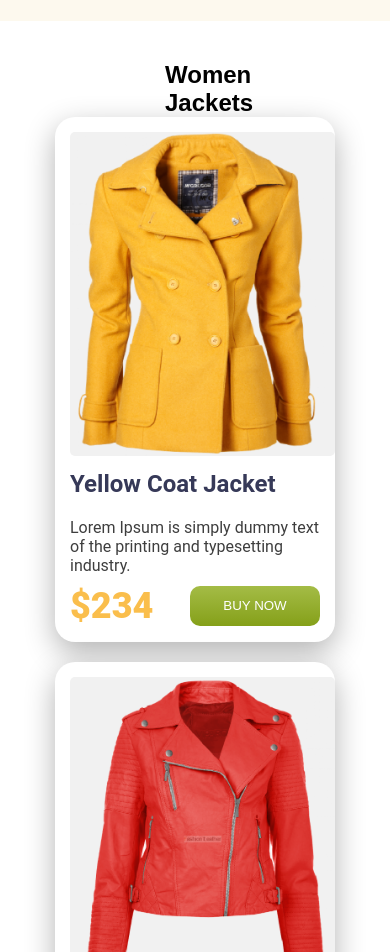
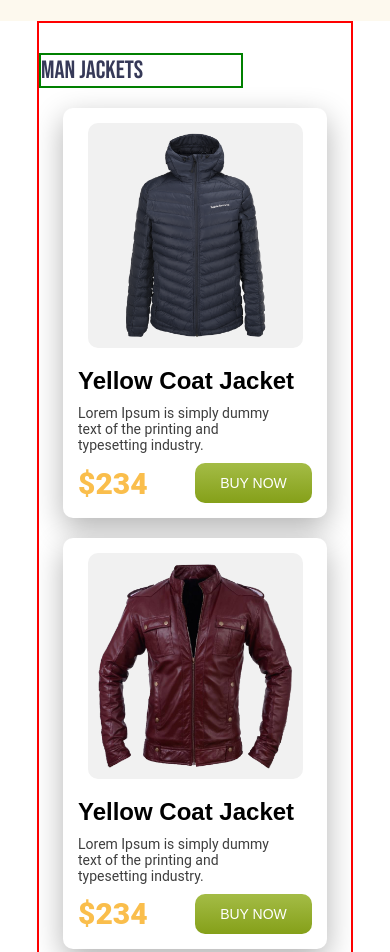
Before and after one commit to Ashraf-2/penguin-shop, a plain HTML site: page index.html in a window 390 px wide. Shown: the part 702-1654 px from the top of the page. Drawn offline with Linux system fonts and the light colour scheme.

Commit message:
added product responsiveness

```diff
--- a/index.html
+++ b/index.html
@@ -37,29 +37,32 @@
 
     <main>
         <section class="jecket-category">
-            <h1>Women Jackets</h1>
+            <div class="title-div">
+                <h1 class="type-title">Man Jackets</h1>
+            </div>
+
             <div class="jackets-card">
                 <div class="card">
-                    <img src="./images/jacket-1.png" alt="">
-                    <h2>Yellow Coat Jacket</h2>
+                    <div class="card-img">
+                        <img src="./images/jacket-6.png" alt="">
+                    </div>
+                    <div class="prod-description-whole">
+                        <h2 clas="prod-name">Yellow Coat Jacket</h2>
                         <p class="prod-desc">Lorem Ipsum is simply dummy text of the printing and typesetting industry.</p>
                         <div class="carting">
                             <p class="price">$234</p>
                             <button class="btn-primary">BUY NOW</button>
                         </div>
                     </div>
-                <div class="card">
-                    <img src="./images/jacket-3.png" alt="">
-                    <h2>Yellow Coat Jacket</h2>
-                    <p class="prod-desc">Lorem Ipsum is simply dummy text of the printing and typesetting industry.</p>
-                    <div class="carting">
-                        <p class="price">$234</p>
-                        <button class="btn-primary">BUY NOW</button>
-                    </div>
+
+
                 </div>
                 <div class="card">
-                    <img src="./images/jacket-2.png" alt="">
-                    <h2>Yellow Coat Jacket</h2>
+                    <div class="card-img">
+                        <img src="./images/jacket-5.png" alt="">
+                    </div>
+                    <div class="prod-description-whole">
+                        <h2 clas="prod-name">Yellow Coat Jacket</h2>
                         <p class="prod-desc">Lorem Ipsum is simply dummy text of the printing and typesetting industry.</p>
                         <div class="carting">
                             <p class="price">$234</p>
@@ -67,33 +70,12 @@
                         </div>
                     </div>
                 </div>
-        </section>
-        <section class="jecket-category">
-            <h1 >Women Jackets</h1>
-            <div class="jackets-card">
                 <div class="card">
-                    <img src="./images/jacket-1.png" alt="">
-                    <h2>Yellow Coat Jacket</h2>
-                    <p class="prod-desc">Lorem Ipsum is simply dummy text of the printing and typesetting industry.</p>
-                    <div class="carting">
-                        <p class="price">$234</p>
-                        <button class="btn-primary">BUY NOW</button>
+                    <div class="card-img">
+                        <img src="./images/jacket-4.png" alt="">
                     </div>
-
-                </div>
-                <div class="card">
-                    <img src="./images/jacket-3.png" alt="">
-                    <h2>Yellow Coat Jacket</h2>
-                    <p class="prod-desc">Lorem Ipsum is simply dummy text of the printing and typesetting industry.</p>
-                    <div class="carting">
-                        <p class="price">$234</p>
-                        <button class="btn-primary">BUY NOW</button>
-                    </div>
-
-                </div>
-                <div class="card">
-                    <img src="./images/jacket-2.png" alt="">
-                    <h2>Yellow Coat Jacket</h2>
+                    <div class="prod-description-whole">
+                        <h2 clas="prod-name">Yellow Coat Jacket</h2>
                         <p class="prod-desc">Lorem Ipsum is simply dummy text of the printing and typesetting industry.</p>
                         <div class="carting">
                             <p class="price">$234</p>
@@ -101,7 +83,61 @@
                         </div>
                     </div>
                 </div>
+
+            </div>
         </section>
+
+        <section class="jecket-category">
+            <div class="title-div">
+                <h1 class="type-title">Women Jackets</h1>
+            </div>
+            <!-- <h1 class="type-title">Man Jackets</h1> -->
+
+
+            <div class="jackets-card">
+                <div class="card">
+                    <div class="card-img">
+                        <img src="./images/jacket-1.png" alt="">
+                    </div>
+                    <div class="prod-description-whole">
+                        <h2 clas="prod-name">Yellow Coat Jacket</h2>
+                        <p class="prod-desc">Lorem Ipsum is simply dummy text of the printing and typesetting industry.</p>
+                        <div class="carting">
+                            <p class="price">$234</p>
+                            <button class="btn-primary">BUY NOW</button>
+                        </div>
+                    </div>
+                </div>
+                <div class="card">
+                    <div class="card-img">
+                        <img src="./images/jacket-2.png" alt="">
+                    </div>
+                    <div class="prod-description-whole">
+                        <h2 clas="prod-name">Yellow Coat Jacket</h2>
+                        <p class="prod-desc">Lorem Ipsum is simply dummy text of the printing and typesetting industry.</p>
+                        <div class="carting">
+                            <p class="price">$234</p>
+                            <button class="btn-primary">BUY NOW</button>
+                        </div>
+                    </div>
+                </div>
+                <div class="card">
+                    <div class="card-img">
+                        <img src="./images/jacket-3.png" alt="">
+                    </div>
+                    <div class="prod-description-whole">
+                        <h2 clas="prod-name">Yellow Coat Jacket</h2>
+                        <p class="prod-desc">Lorem Ipsum is simply dummy text of the printing and typesetting industry.</p>
+                        <div class="carting">
+                            <p class="price">$234</p>
+                            <button class="btn-primary">BUY NOW</button>
+                        </div>
+                    </div>
+                </div>
+
+            </div>
+        </section>
+
     </main>
 
     <footer>
--- a/responsive.css
+++ b/responsive.css
@@ -58,6 +58,7 @@
     .jackets-card{
         flex-direction: column;
         /* border: 2px solid green; */
+        gap: 20px;
 
     }
     .type-title{
@@ -69,8 +70,33 @@
         /* margin: 0px; */
         /* padding: 0px; */
     }
+    .btn-primary{
+        width: 30vw;
+        font-size: 14px;
+        padding: 5px 5px;
+    }
+
     .card{
-        width: 250px;
+        /* width: 250px; */
+        width: 60vw;
+    }
+    .card-img img{
+        width: 50vw;
+    }
+    .prod-name{
+        /* font-size: 12px; */
+    }
+    .prod-name{
+        border: 2px solid red;
+    }
+
+    .prod-desc{
+        width: 50vw;
+        font-size: 14px;
+        /* border: 2px solid red; */
+    }
+    .price{
+        font-size: 30px;
     }
 
 
--- a/style.css
+++ b/style.css
@@ -104,81 +104,55 @@ header {
 .banner-img img {
   width: 70%;
 }
-.banner-img {
-  /* border: 2px solid blue; */
-  /* position: absolute; */
-  /* position: relative; */
-  /* float: right; */
-}
-
-/* .banner-img img {
-  position: absolute;
-  position: relative;
-  width: 50%;
-  width: 100%;
-  width: 400px;
-  border: 2px solid red;
-} */
 
 /* main section styles */
 main {
-  padding: 10px 135px;
+  /* padding: 10px 135px; */
+  width: 80vw;
+  margin: auto;
+  border: 2px solid red;
+}
+.title-div{
+  text-align: left;
 }
 
 .type-title {
   color: #363958;
-  font-size: 48px;
+  font-size: 56px;
   font-style: normal;
   font-weight: 400;
   line-height: normal;
   margin-bottom: 20px;
   font-family: Bebas Neue;
 }
-.jecket-category{
-  margin: 30px;
+.jecket-category {
+  margin: 30px 0px;
 }
 .jackets-card {
   display: flex;
   justify-content: space-around;
   align-items: center;
-  /* border: 2px solid red; */
-  gap: 20px;
 }
 .card {
-  /* width: 350px; */
-  /* height: 350px; */
-  width: 350px;
-  /* border: 2px solid blue; */
   padding: 15px;
-  /* margin: 20px; */
-  /* position: relative; */
   background-color: white;
-
-  border-radius: 20px;
+  border-radius: 10px;
   box-shadow: 0px 10px 30px 0px rgba(0, 0, 0, 0.3);
 }
-.card img {
-  margin: 0px 0px;
-  /* position: absolute; */
-  width: 265px;
+.card-img {
+  text-align: center;
+  margin-bottom: 15px;
+}
+.card-img img {
+  width: 20vw;
   height: 100px;
   height: auto;
   background-color: #f1f1f1;
-  border-radius: 5px;
-  /* text-align: center; */
+  border-radius: 10px;
+  padding: 10px;
 }
-.card h2 {
-  /* width: 10px; */
-  color: #363958;
-  font-family: Roboto;
-  font-size: 24px;
-  font-style: normal;
-  font-weight: 700;
-  line-height: normal;
-  padding: 10px 0px;
 
-}
-.carting{
+.carting {
   display: flex;
   justify-content: space-between;
   align-items: center;
@@ -187,7 +161,7 @@ main {
 
   /* border: 2px solid blue; */
 }
-.prod-desc{
+.prod-desc {
   width: 250px;
   color: #3e3e3e;
   font-family: Roboto;
@@ -196,7 +170,7 @@ main {
   font-weight: 400;
   padding: 10px 0px;
 }
-.price{
+.price {
   color: #fabe4c;
   font-family: Roboto;
   font-size: 36px;
```
Lines whose indentation alone changed are shown as unchanged.
